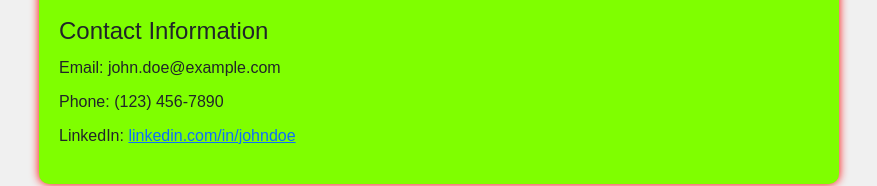
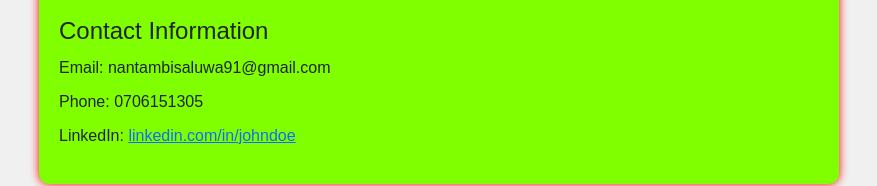
Before and after one commit to saluwarahma/internship24, a plain HTML site: page webdev.html in a window 1280 px wide. Shown: the part 311-497 px from the top of the page, without its empty margins (55-932 px from the left). Drawn offline with nearby package versions, Linux system fonts and the light colour scheme.

Commit message:
week1projectcorrection

```diff
--- a/webdev.html
+++ b/webdev.html
@@ -76,8 +76,8 @@
         <div class="profile-contact">
             <h2>Contact Information</h2>
             <ul>
-                <li>Email: john.doe@example.com</li>
-                <li>Phone: (123) 456-7890</li>
+                <li>Email: nantambisaluwa91@gmail.com</li>
+                <li>Phone: 0706151305</li>
                 <li>LinkedIn: <a href="https://www.linkedin.com/in/johndoe" target="_blank">linkedin.com/in/johndoe</a></li>
             </ul>
         </div>
```
